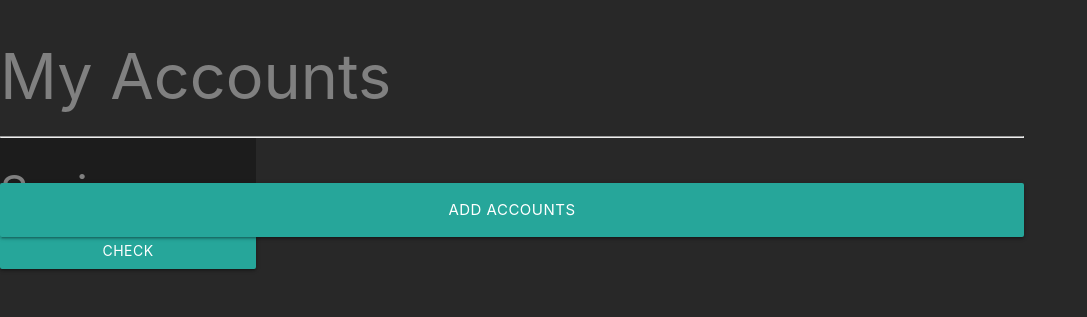
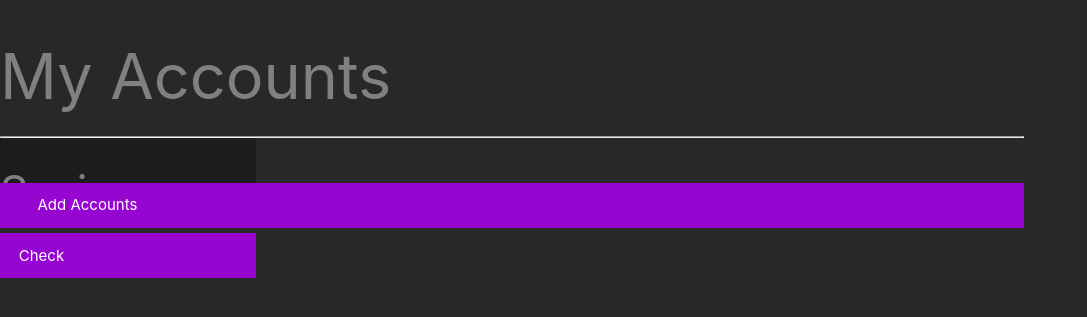
Before and after one commit to bestepha83/Budgeting-App, a Django app: page / in a window 1280 px wide. Shown: the top 317 px of the page, without its empty margins (0-1087 px from the left). Run offline with Django 3.2, Linux system fonts and the light colour scheme; data comes from the database, SQL or seed files in the repository.

Commit message:
button style

```diff
--- a/budget/static/css/styles.css
+++ b/budget/static/css/styles.css
@@ -14,6 +14,19 @@ body {
 
 h1 {
     font-size: 3rem;
+}
+
+.button {
+    background-color: #9705d1;
+    outline: none;
+    padding: 0.75rem 1.25rem;
+    color:rgb(255, 255, 255);
+    transition: 0.3s ease;
+}
+
+.button:hover {
+    background-color: #8E05C2;
+    cursor: pointer;
 }
 
 /* Navigation */
--- a/budget/templates/budget/accounts.html
+++ b/budget/templates/budget/accounts.html
@@ -11,15 +11,15 @@
         {% for project in project_list %}
             <div class="account-card">
                 <h3>{{ project.name }}</h3>
-                <a href="{% url 'profile' project.slug %}" class="btn">Check</a>
+                <a href="{% url 'profile' project.slug %}" class="button">Check</a>
             </div>
         {% empty %}
         <div class = "noproject-wrapper">
             <h3 class='grey-text'>Sorry, you don't have any accounts, yet.</h3>
         </div>
         {% endfor %}
-        <a href="./add" class="btn-large">
-            <span class='bold'>Add Accounts</span>
+        <a href="./add" class="button">
+            <span class='button'>Add Accounts</span>
         </a>
     </div>
 </div>
```
